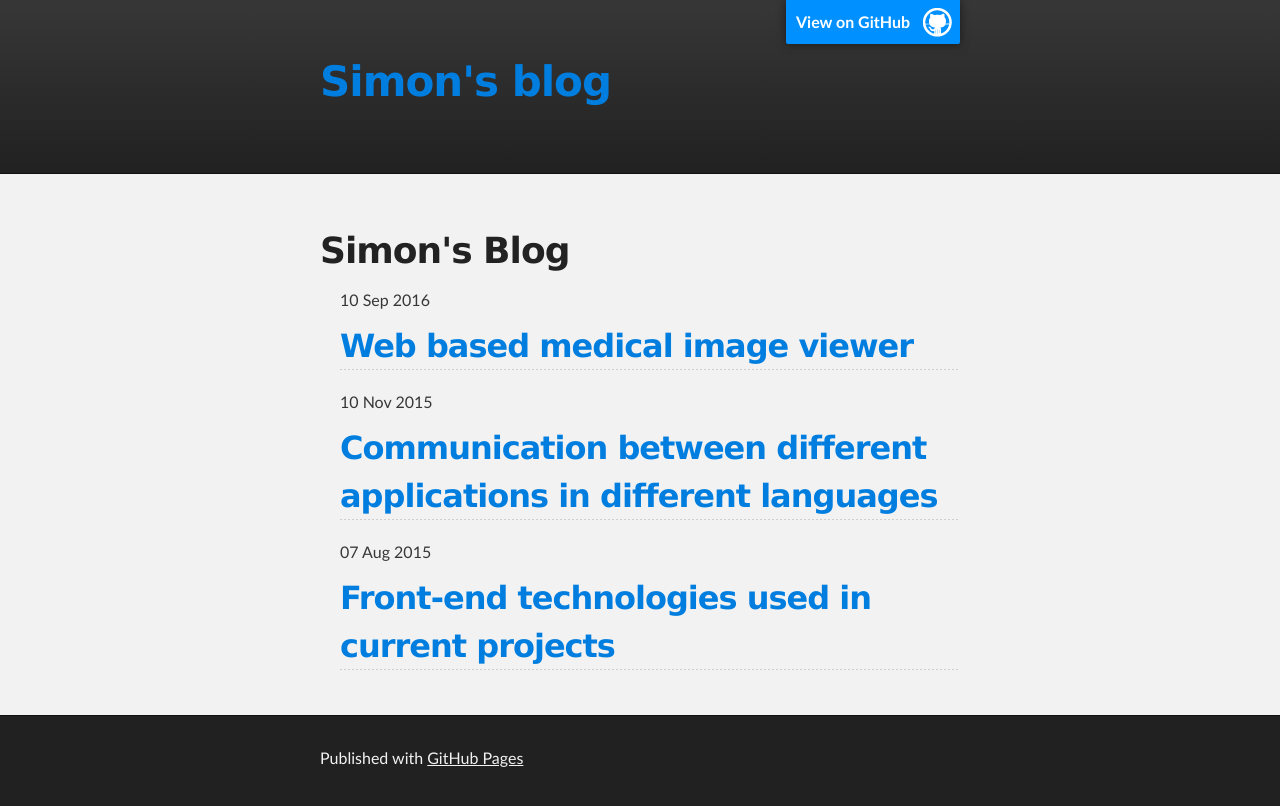
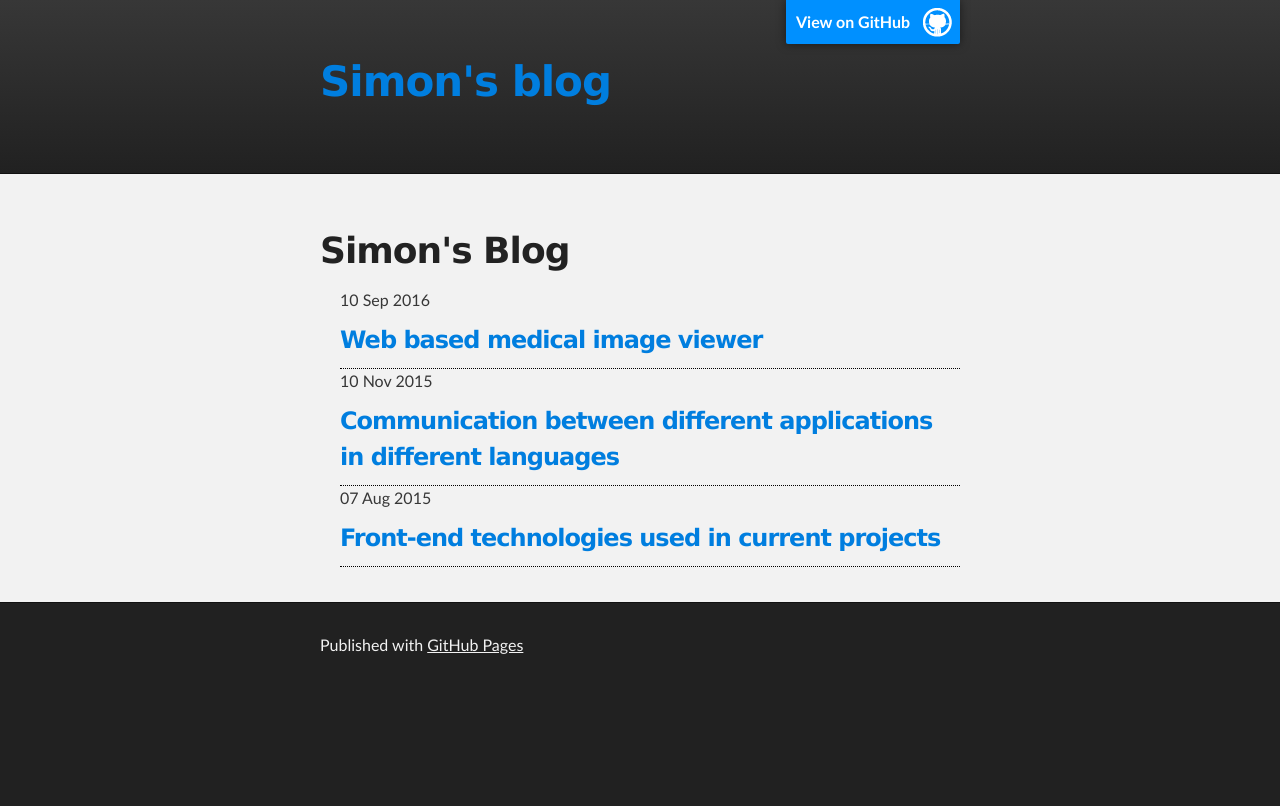
Before and after one commit to simonlzn/simonlzn.github.io, a Jekyll site: the page built from blog/index.html, in a window 1280 px wide. Shown: the top 806 px of the page. Built offline with Jekyll 4.4.1, drawn with Linux system fonts in a browser that asks for light colours.

Commit message:
added format

```diff
--- a/blog/index.html
+++ b/blog/index.html
@@ -8,7 +8,8 @@ title: Simon's Blog
 	  {% for post in site.posts %}
 	    <li>
 			<span>{{ post.date | date_to_string }}</span>
-			<h2><a href="{{ post.url }}" title="{{ post.title }}">{{ post.title }}</a></h2>
+			<h3><a href="{{ post.url }}" title="{{ post.title }}">{{ post.title }}</a></h3>
+			<div style="width: 100%; border-bottom: dotted 1px black"></div>
 		</li>
 	  {% endfor %}
 	</ul>
```
